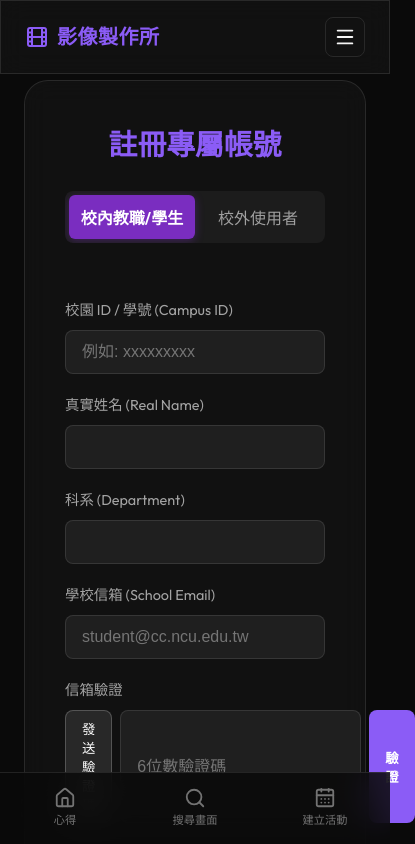
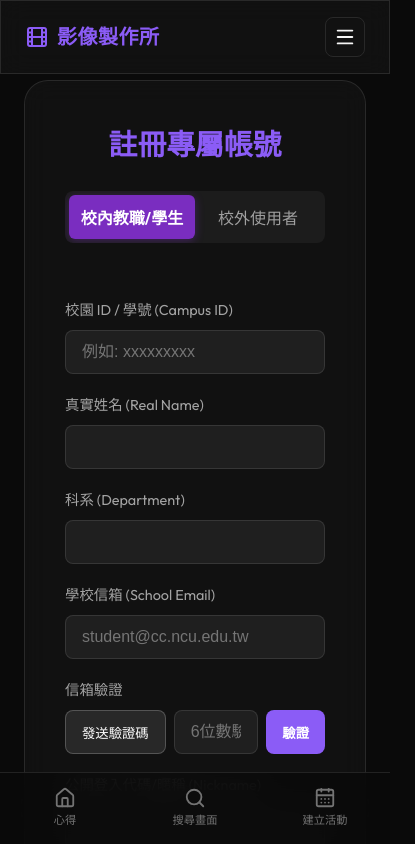
Before and after one commit to YaodeChiang4181/Movie-reflection-sharing-project, a React (Vite) app in the folder frontend/: page /auth in a window 390 px wide. Both pictures are taken after a click on the button "立即註冊". Shown: the top 844 px of the page, 415 px wide, since content can reach past the window. Built offline with nearby package versions, Linux system fonts and the light colour scheme; no server answers.

Commit message:
fix: Prevent email cooldown if send_mail fails and fix mobile UI for verification button

```diff
--- a/frontend/src/pages/Auth.jsx
+++ b/frontend/src/pages/Auth.jsx
@@ -260,7 +260,7 @@ function Auth() {
                       onClick={handleSendVerification}
                       disabled={isSendingCode || cooldown > 0}
                       className={styles.verifyBtn}
-                      style={{ padding: '8px 16px', background: 'rgba(255,255,255,0.1)', color: 'white', border: '1px solid rgba(255,255,255,0.2)', borderRadius: '8px', cursor: (isSendingCode || cooldown > 0) ? 'not-allowed' : 'pointer' }}
+                      style={{ padding: '8px 16px', background: 'rgba(255,255,255,0.1)', color: 'white', border: '1px solid rgba(255,255,255,0.2)', borderRadius: '8px', cursor: (isSendingCode || cooldown > 0) ? 'not-allowed' : 'pointer', whiteSpace: 'nowrap', flexShrink: 0 }}
                     >
                       {isSendingCode ? '發送中...' : cooldown > 0 ? `${cooldown}秒後重試` : '發送驗證碼'}
                     </button>
@@ -270,12 +270,12 @@ function Auth() {
                       onChange={(e) => setVerificationCode(e.target.value)}
                       placeholder="6位數驗證碼"
                       maxLength={6}
-                      style={{ flex: 1 }}
+                      style={{ flex: 1, minWidth: 0 }}
                     />
                     <button
                       type="button"
                       onClick={handleVerifyEmail}
-                      style={{ padding: '8px 16px', background: 'var(--accent-primary)', color: 'white', border: 'none', borderRadius: '8px', cursor: 'pointer', fontWeight: 'bold' }}
+                      style={{ padding: '8px 16px', background: 'var(--accent-primary)', color: 'white', border: 'none', borderRadius: '8px', cursor: 'pointer', fontWeight: 'bold', whiteSpace: 'nowrap', flexShrink: 0 }}
                     >
                       驗證
                     </button>
```
Also changed, not shown: 1 other file (tests, documents, lock files or other folders).
